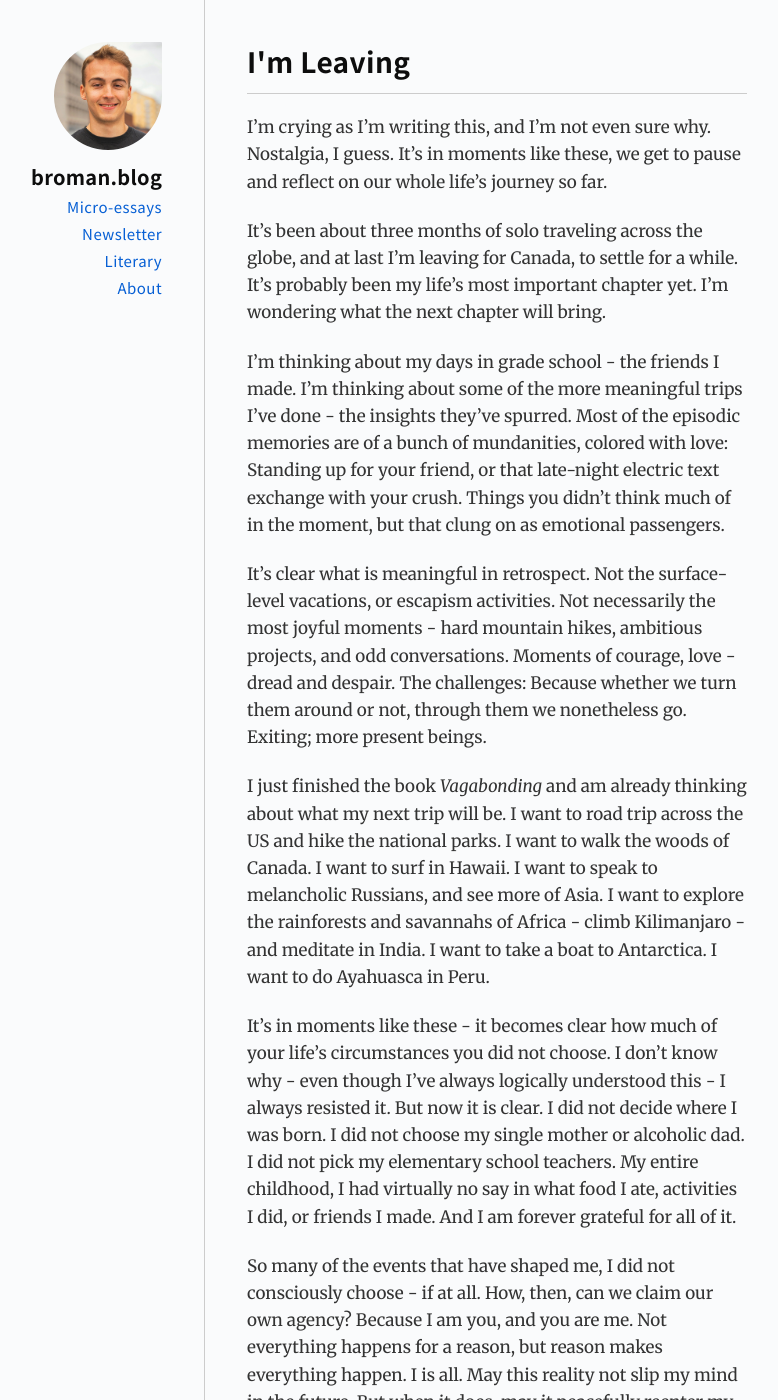
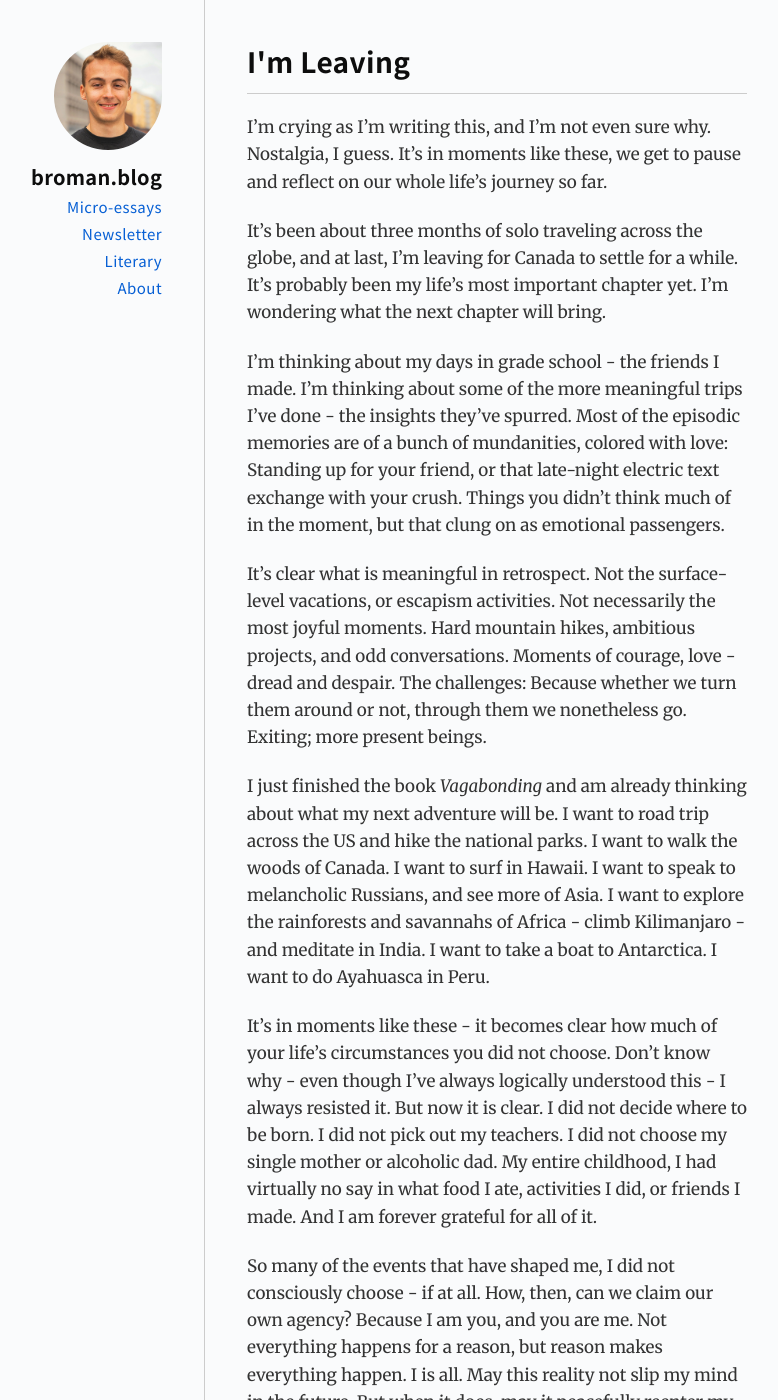
Before and after one commit to gdbroman/broman.blog, a Jekyll site: the page built from _posts/2020/2020-11-22-im-leaving.md, in a window 1280 px wide and 1400 px high. Shown: the whole window, without its empty margins (251-1029 px from the left). Built offline with Jekyll 4.4.1, drawn with Linux system fonts in a browser that asks for light colours.

Commit message:
revision

```diff
--- a/_posts/2020/2020-11-22-im-leaving.md
+++ b/_posts/2020/2020-11-22-im-leaving.md
@@ -5,14 +5,14 @@ permalink: im-leaving/
 
 I'm crying as I'm writing this, and I'm not even sure why. Nostalgia, I guess. It's in moments like these, we get to pause and reflect on our whole life's journey so far.
 
-It's been about three months of solo traveling across the globe, and at last I'm leaving for Canada, to settle for a while. It's probably been my life's most important chapter yet. I'm wondering what the next chapter will bring.
+It's been about three months of solo traveling across the globe, and at last, I'm leaving for Canada to settle for a while. It's probably been my life's most important chapter yet. I'm wondering what the next chapter will bring.
 
 I'm thinking about my days in grade school - the friends I made. I'm thinking about some of the more meaningful trips I've done - the insights they've spurred. Most of the episodic memories are of a bunch of mundanities, colored with love: Standing up for your friend, or that late-night electric text exchange with your crush. Things you didn't think much of in the moment, but that clung on as emotional passengers.
 
-It's clear what is meaningful in retrospect. Not the surface-level vacations, or escapism activities. Not necessarily the most joyful moments - hard mountain hikes, ambitious projects, and odd conversations. Moments of courage, love - dread and despair. The challenges: Because whether we turn them around or not, through them we nonetheless go. Exiting; more present beings.
+It's clear what is meaningful in retrospect. Not the surface-level vacations, or escapism activities. Not necessarily the most joyful moments. Hard mountain hikes, ambitious projects, and odd conversations. Moments of courage, love - dread and despair. The challenges: Because whether we turn them around or not, through them we nonetheless go. Exiting; more present beings.
 
-I just finished the book *Vagabonding* and am already thinking about what my next trip will be. I want to road trip across the US and hike the national parks. I want to walk the woods of Canada. I want to surf in Hawaii. I want to speak to melancholic Russians, and see more of Asia. I want to explore the rainforests and savannahs of Africa - climb Kilimanjaro - and meditate in India. I want to take a boat to Antarctica. I want to do Ayahuasca in Peru.
+I just finished the book *Vagabonding* and am already thinking about what my next adventure  will be. I want to road trip across the US and hike the national parks. I want to walk the woods of Canada. I want to surf in Hawaii. I want to speak to melancholic Russians, and see more of Asia. I want to explore the rainforests and savannahs of Africa - climb Kilimanjaro - and meditate in India. I want to take a boat to Antarctica. I want to do Ayahuasca in Peru.
 
-It's in moments like these - it becomes clear how much of your life's circumstances you did not choose. I don't know why - even though I've always logically understood this - I always resisted it. But now it is clear. I did not decide where I was born. I did not choose my single mother or alcoholic dad. I did not pick my elementary school teachers. My entire childhood, I had virtually no say in what food I ate, activities I did, or friends I made. And I am forever grateful for all of it.
+It's in moments like these - it becomes clear how much of your life's circumstances you did not choose. Don't know why - even though I've always logically understood this - I always resisted it. But now it is clear. I did not decide where to be born. I did not pick out my teachers. I did not choose my single mother or alcoholic dad. My entire childhood, I had virtually no say in what food I ate, activities I did, or friends I made. And I am forever grateful for all of it.
 
 So many of the events that have shaped me, I did not consciously choose - if at all. How, then, can we claim our own agency? Because I am you, and you are me. Not everything happens for a reason, but reason makes everything happen. I is all. May this reality not slip my mind in the future. But when it does, may it peacefully reenter my mind, and everything is going to be okay.
```
